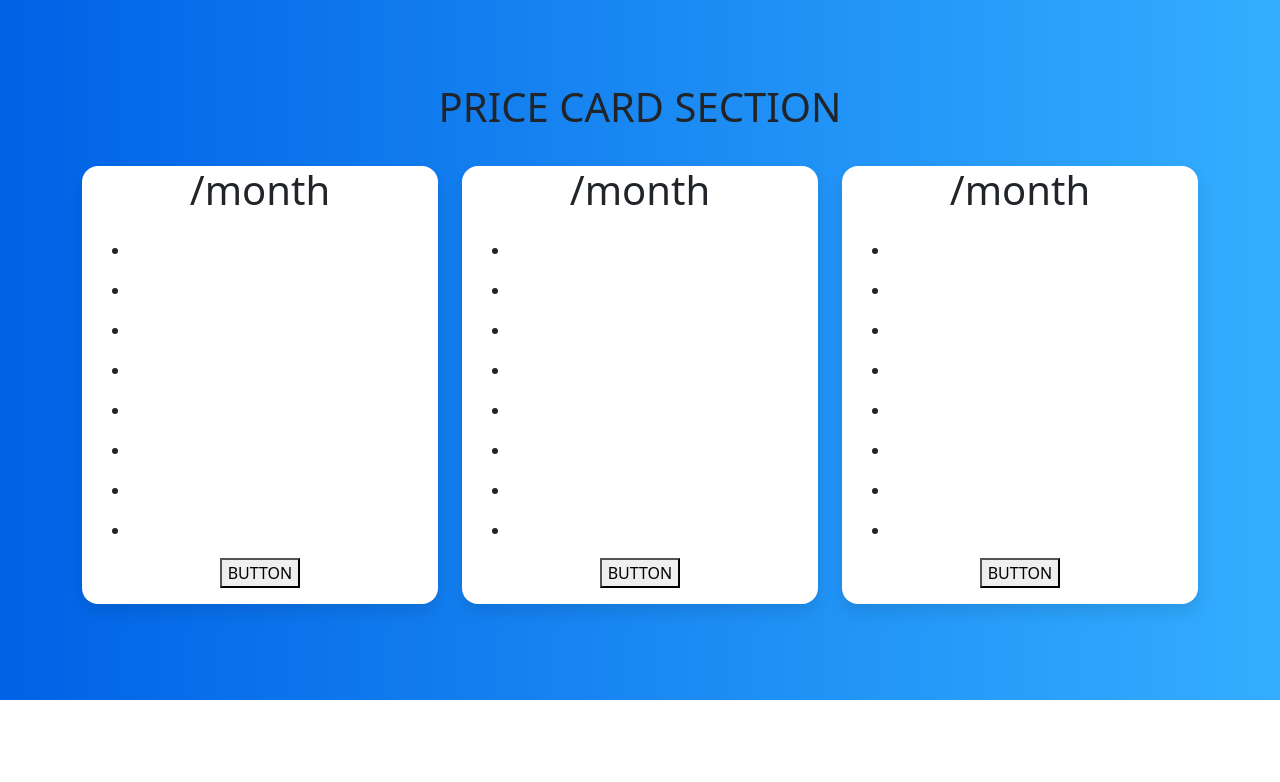
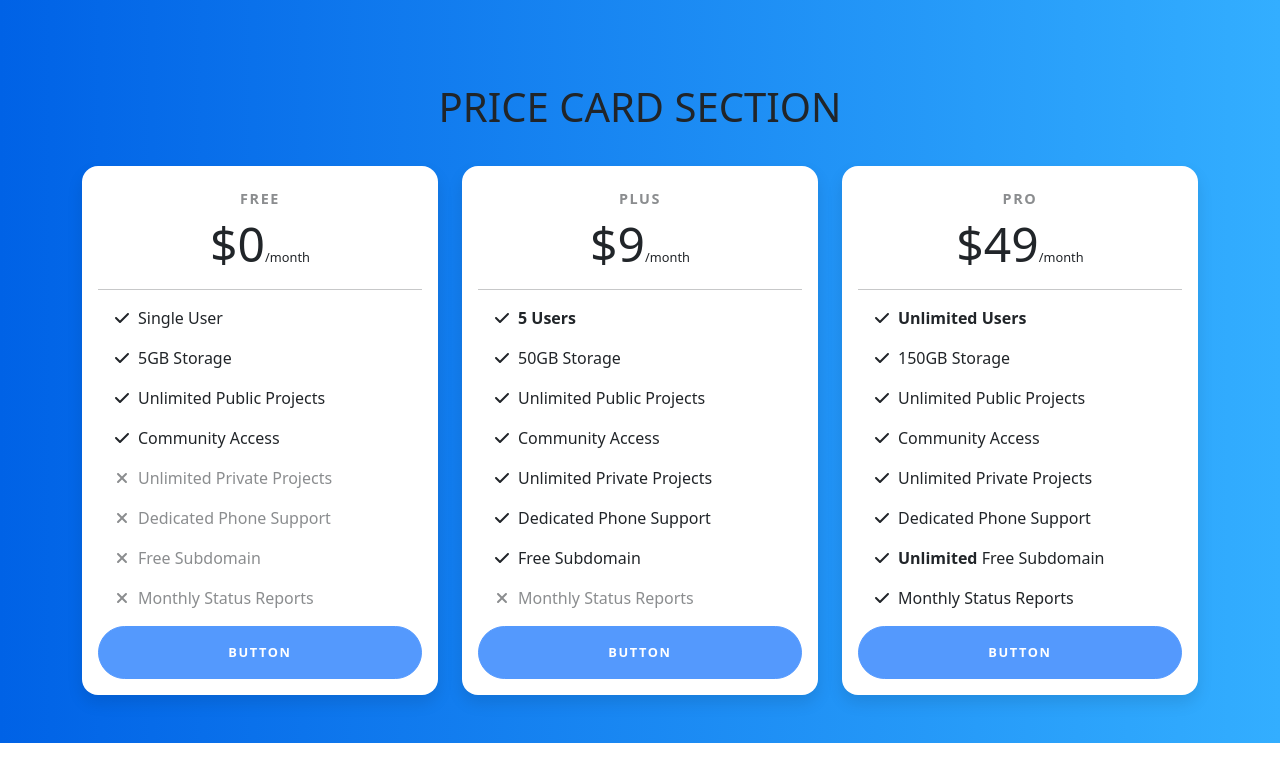
Before and after one commit to Vignesh100799/price-card, a React (Create React App) app: page / in a window 1280 px wide. Shown: the top 782 px of the page. Built offline with nearby package versions, Linux system fonts and the light colour scheme.

Commit message:
Update Card.jsx

```diff
--- a/src/Card.jsx
+++ b/src/Card.jsx
@@ -1,28 +1,39 @@
-import React from 'react';
+import React from "react";
+import { FontAwesomeIcon } from "@fortawesome/react-fontawesome";
+import { faCheck } from "@fortawesome/free-solid-svg-icons";
+import { faXmark } from "@fortawesome/free-solid-svg-icons";
 
-const Card = (props) => {
+
+const Card = ({ details }) => {
   return (
-    <div className="col-md-4 mb-5">
-         <div className="card">
-            <div className="header text-center"><span>{props.userType}</span>
-              <h1>{props.price}/month</h1></div>
-            <div className="card-body">
-              <ul className="ul-style">
-                <li><span>{props.freeRight}{props.plusRight}{props.proRight}</span>{props.one}</li>
-                <li><span>{props.freeRight}{props.plusRight}{props.proRight}</span>{props.two}</li>
-                <li><span>{props.freeRight}{props.plusRight}{props.proRight}</span>{props.three}</li>
-                <li><span>{props.freeRight}{props.plusRight}{props.proRight}</span>{props.four}</li>
-                <li className={`${props.free}`} ><span>{props.freeWrong}{props.plusRight}{props.proRight}</span>{props.five}</li>
-                <li className={`${props.free}`}><span>{props.freeWrong}{props.plusRight}{props.proRight}</span>{props.six}</li>
-                <li className={`${props.free}`}><span>{props.freeWrong}{props.plusRight}{props.proRight}</span>{props.seven}</li>
-                <li className={`${props.free} ${props.plus}`}style={{color:`${props.color}`}}><span>{props.freeWrong}{props.plusWrong}{props.proRight}</span>{props.eigth}</li>
-              </ul>
-              <div className="text-center"><button>BUTTON</button></div>
-            </div>
+    <div className="col-lg-4 col-md-8">
+    <div className="card mb-5 mb-lg-0">
+      <div className="card-body">
+        <h5 className="card-title text-muted text-uppercase text-center">{details.plan}</h5>
+        <h6 className="card-price text-center">${details.price}<span className="period">/month</span></h6>
+        <hr />
+          <ul className="fa-ul">
+            {details.feature.map((item) => {
+              return (
+                <li className={item.value ? '' : 'text-muted'}>
+                  <span className="fa-li">
+                    {item.value ? (
+                      <FontAwesomeIcon icon={faCheck} />
+                    ) : (
+                      <FontAwesomeIcon icon={faXmark} />
+                    )}
+                  </span>
+                  {item.key}
+                </li>
+              );
+            })}
+          </ul>
+          <div className="d-grid">
+            <button className="btn btn-primary text-uppercase">Button</button>
           </div>
-          </div>
+      </div>
+    </div>
+  </div>  );
+};
 
-  )
-}
-
-export default Card
+export default Card;
```
